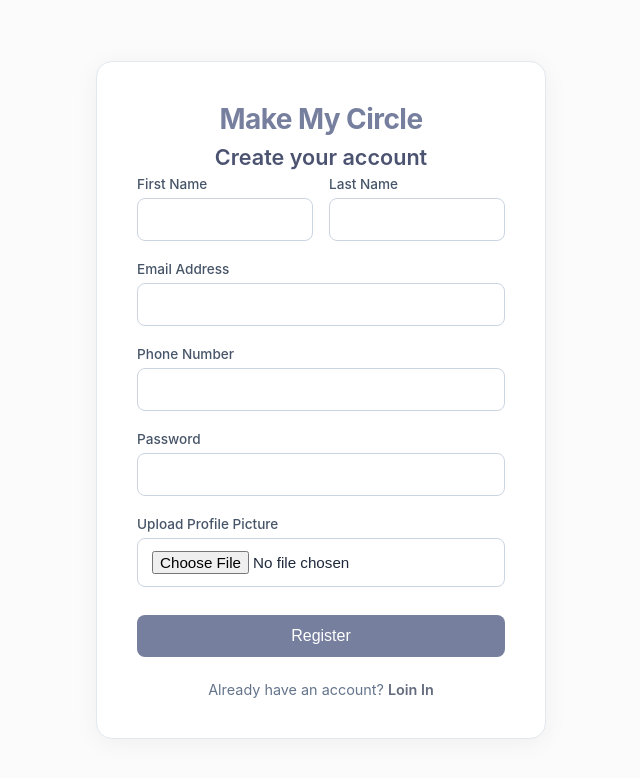
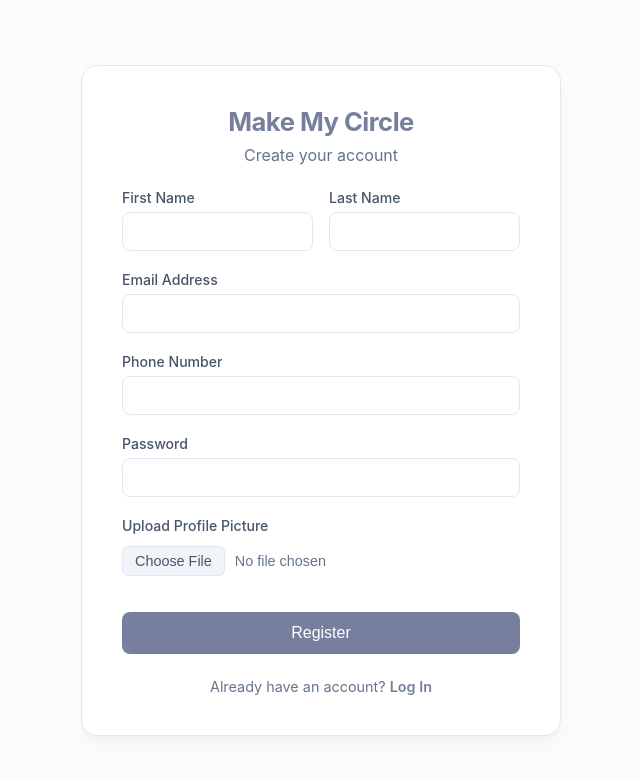
Before and after one commit to panchaltrisha046-bit/make-my-circle, a React (Vite) app in the folder client/: page /register in a window 1280 px wide. Shown: the top 778 px of the page, without its empty margins (319-959 px from the left). Built offline with nearby package versions, Linux system fonts and the light colour scheme.

Commit message:
working on a dashboard and add request panel

```diff
--- a/client/src/pages/Profile.jsx
+++ b/client/src/pages/Profile.jsx
@@ -53,7 +53,7 @@ function Profile() {
       </div>
 
       {/* User Detail */}
-      <section className="profile-details-card">
+      <div className="profile-details-card">
         <header className="profile-header-card">
         <div className="profile-identity-row">
         <div className="avatar-frame">
@@ -74,7 +74,6 @@ function Profile() {
         <p className="user-bio" style={{ marginTop: '4px', color: '#475569', fontSize: '0.95rem', lineHeight: '1.6',gap: '20px', padding: '20px 0', borderTop: '2px solid #d9e2ec'}}>
           <h4 style={{color:'#64748b'}}>BIO</h4>
           Hello! I am a passionate Full Stack Web Developer based in Surat, Gujarat. I love building modern,
-          user-focused web applications with the MERN stack (MongoDB, Express, React, Node.js) and connecting with fellow tech professionals.
         </p>
 
         {/* Profile information */}
@@ -96,7 +95,7 @@ function Profile() {
             <p style={{ margin: '4px 0', fontSize: '0.9rem', color: '#334155' }}><strong>Circle:</strong> Active Member</p>
           </div>
         </div>
-      </section>
+      </div>
 
     </div>
   );
--- a/client/src/pages/login.jsx
+++ b/client/src/pages/login.jsx
@@ -1,30 +1,34 @@
 import React, { useState } from 'react';
-import { Link } from 'react-router-dom';
+import { Link, useNavigate } from 'react-router-dom';
 import '../style/login.css';
 
 const Login = () => {
+  const navigate = useNavigate();
   const [email, setEmail] = useState('');
   const [password, setPassword] = useState('');
   const [error, setError] = useState('');
   const [success, setSuccess] = useState('');
 
-  const handleLoginSubmit = async (e) => {
+  const handleLoginSubmit = (e) => {
     e.preventDefault();
     setError('');
     setSuccess('');
 
-    try {
-      const response = await fetch('http://localhost:5000/api/users/login', {
+    fetch('http://localhost:5000/api/users/login', {
       method: 'POST',
       headers: { 'Content-Type': 'application/json' },
       body: JSON.stringify({ email, password }),
+    })
+      .then((res) => {
+        if (!res.ok) {
+          // If response status is not 200-299, extract the error message from the backend
+          return res.json().then((errData) => {
+            throw new Error(errData.message || 'Invalid email or password');
           });
-
-      const data = await response.json();
-
-      if (!response.ok) {
-        throw new Error(data.message || 'Invalid password');
         }
+        return res.json();
+      })
+      .then((data) => {
         setSuccess('Logged in successfully!...');
 
         const userData = {
@@ -40,11 +44,12 @@ const Login = () => {
         localStorage.setItem('token', data.token);
 
         setTimeout(() => {
-        window.location.assign('/dashboard');
+          navigate('/dashboard');
         }, 1000);
-    } catch (err) {
+      })
+      .catch((err) => {
         setError(err.message);
-    }
+      });
   };
 
   return (
@@ -56,8 +61,14 @@ const Login = () => {
         {error && <div className="login-alert alert-danger">{error}</div>}
 
         <form onSubmit={handleLoginSubmit}>
-          <div className="login-group"><label>Email Address</label><input type="email" required value={email} onChange={(e) => setEmail(e.target.value)} /></div>
-          <div className="login-group"><label>Password</label><input type="password" required value={password} onChange={(e) => setPassword(e.target.value)} /></div>
+          <div className="login-group">
+            <label>Email Address</label>
+            <input type="email" required value={email} onChange={(e) => setEmail(e.target.value)} />
+          </div>
+          <div className="login-group">
+            <label>Password</label>
+            <input type="password" required value={password} onChange={(e) => setPassword(e.target.value)} />
+          </div>
           <button type="submit" className="login-btn">Log In</button>
         </form>
         <p className="login-redirect">Don't have an account? <Link to="/register">Sign up</Link></p>
--- a/client/src/pages/register.jsx
+++ b/client/src/pages/register.jsx
@@ -2,20 +2,71 @@ import React, { useState } from 'react';
 import { Link } from 'react-router-dom';
 import '../style/register.css';
 
-const Register = () => {
+function Register() {
   const [formData, setFormData] = useState({ firstName: '', lastName: '', email: '', phone: '', password: '' });
   const [photo, setPhoto] = useState(null);
   const [success, setSuccess] = useState('');
   const [error, setError] = useState('');
 
-  const handleFileChange = (e) => {
+  function handleFileChange(e) {
     setPhoto(e.target.files[0]);
-  };
+  }
 
-  const handleRegisterSubmit = async (e) => {
+  function handleRegisterSubmit(e) {
     e.preventDefault();
     setError('');
     setSuccess('');
+
+    // --- Validations without .trim() ---
+    if (formData.firstName === "") {
+      alert("Please Enter Your First Name");
+      return;
+    }
+
+    if (formData.lastName === "") {
+      alert("Please Enter Your Last Name");
+      return;
+    }
+
+    if (formData.email === "") {
+      alert("Enter Your Email Address");
+      return;
+    }
+
+    if (formData.phone === "") {
+      alert("Please Enter Your Phone Number");
+      return;
+    }
+
+    if (formData.password === "") {
+      alert("Please Enter Your Password");
+      return;
+    }
+
+    if (formData.password.length < 8) {
+      alert("Password Must Be At Least 8 Characters");
+      return;
+    }
+
+    if (formData.password.length > 18) {
+      alert("Password Must Be Maximum 18 Characters");
+      return;
+    }
+
+    if (!/[A-Z]/.test(formData.password)) {
+      alert("Password Must contain at least one uppercase letter");
+      return;
+    }
+
+    if (!/[a-z]/.test(formData.password)) {
+      alert("Password must contain at least one lowercase letter");
+      return;
+    }
+
+    if (!/[0-9]/.test(formData.password)) {
+      alert("Password must contain at least one number");
+      return;
+    }
 
     try {
       const dataToSend = new FormData();
@@ -24,24 +75,26 @@ const Register = () => {
       dataToSend.append('email', formData.email);
       dataToSend.append('phone', formData.phone);
       dataToSend.append('password', formData.password);
+
       if (photo) {
         dataToSend.append('photo', photo);
       }
 
-      const response = await fetch('http://localhost:5000/api/users/register', {
+      fetch('http://localhost:5000/api/users/register', {
         method: 'POST',
         body: dataToSend,
-      });
-
-      const data = await response.json();
-
+      })
+        .then((response) => {
+          return response.json().then((data) => {
             if (!response.ok) {
               throw new Error(data.message || 'Registration failed');
             }
+            return data;
+          });
+        })
+        .then((data) => {
+          setSuccess('Registration successful!');
 
-      setSuccess('Registration successful! Redirecting...');
-
-      // CRITICAL: Save the actual photo name returned by the server database
           localStorage.setItem('userProfile', JSON.stringify({
             id: data.user?.id || data.user?._id || '',
             firstName: data.user?.firstName || formData.firstName,
@@ -55,34 +108,57 @@ const Register = () => {
           setTimeout(() => {
             window.location.assign('/dashboard');
           }, 1000);
+        })
+        .catch((err) => {
+          setError(err.message);
+        });
+
     } catch (err) {
       setError(err.message);
     }
-  };
+  }
 
   return (
-    <div className="reg-container">
-      <div className="reg-card">
-        <h2 className="reg-title" style={{color: '#767F9E', fontWeight: 'bold'}}>Make My Circle</h2>
-        <h3 className="reg-subtitle">Create your account</h3>
-        {success && <div className="reg-alert alert-success">{success}</div>}
-        {error && <div className="reg-alert alert-danger">{error}</div>}
+    <div className="register-container">
+      <div className="register-card">
+        <h2 className="register-title" style={{color: '#767F9E', fontWeight: 'bold'}}>Make My Circle</h2>
+        <h3 className="register-subtitle">Create your account</h3>
+        {success && <div className="register-alert alert-success">{success}</div>}
+        {error && <div className="register-alert alert-danger">{error}</div>}
 
         <form onSubmit={handleRegisterSubmit}>
-          <div className="reg-row"><div className="reg-group"><label>First Name</label><input type="text" required value={formData.firstName} onChange={(e) => setFormData({...formData, firstName: e.target.value})} /></div><div className="reg-group"><label>Last Name</label><input type="text" required value={formData.lastName} onChange={(e) => setFormData({...formData, lastName: e.target.value})} /></div></div>
-          <div className="reg-group"><label>Email Address</label><input type="email" required value={formData.email} onChange={(e) => setFormData({...formData, email: e.target.value})} /></div>
-          <div className="reg-group"><label>Phone Number</label><input type="tel" required value={formData.phone} onChange={(e) => setFormData({...formData, phone: e.target.value})} /></div>
-          <div className="reg-group"><label>Password</label><input type="password" required value={formData.password} onChange={(e) => setFormData({...formData, password: e.target.value})} /></div>
-          <div className="reg-group">
+          <div className="register-row">
+            <div className="register-group">
+              <label>First Name</label>
+              <input type="text" required value={formData.firstName} onChange={(e) => setFormData({...formData, firstName: e.target.value})} />
+            </div>
+            <div className="register-group">
+              <label>Last Name</label>
+              <input type="text" required value={formData.lastName} onChange={(e) => setFormData({...formData, lastName: e.target.value})} />
+            </div>
+          </div>
+          <div className="register-group">
+            <label>Email Address</label>
+            <input type="email" required value={formData.email} onChange={(e) => setFormData({...formData, email: e.target.value})} />
+          </div>
+          <div className="register-group">
+            <label>Phone Number</label>
+            <input type="tel" required value={formData.phone} onChange={(e) => setFormData({...formData, phone: e.target.value})} />
+          </div>
+          <div className="register-group">
+            <label>Password</label>
+            <input type="password" required value={formData.password} onChange={(e) => setFormData({...formData, password: e.target.value})} />
+          </div>
+          <div className="register-group">
             <label>Upload Profile Picture</label>
             <input type="file" accept="image/*" onChange={handleFileChange} required />
           </div>
-          <button type="submit" className="reg-btn">Register</button>
+          <button type="submit" className="register-btn">Register</button>
         </form>
-        <p className="reg-redirect">Already have an account? <Link to="/login">Loin In </Link></p>
+        <p className="register-redirect">Already have an account? <Link to="/login">Log In </Link></p>
       </div>
     </div>
   );
-};
+}
 
 export default Register;
--- a/client/src/style/landing.css
+++ b/client/src/style/landing.css
@@ -21,7 +21,7 @@ body {
   overflow: hidden;
 }
 
-/* Hero Section */
+/* Main Section */
 .hero-section-landing {
   flex: 1;
   display: flex;
--- a/client/src/style/register.css
+++ b/client/src/style/register.css
@@ -1,152 +1,164 @@
-.dashboard-container {
-  display: grid;
-  grid-template-columns: 260px 1fr 300px;
+.register-container {
+  display: flex;
+  justify-content: center;
+  align-items: center;
   min-height: 100vh;
   background-color: #FBFBFB;
-  color: #1e293b;
-  font-family: 'Inter', system-ui;
+  font-family: 'Inter', system-ui, -apple-system, sans-serif;
+  padding: 20px;
+  box-sizing: border-box;
 }
 
-/* Sidebar Styling Styles  */
-.sidebar-panel {
-  background-color: #ffffff;
-  border-right: 1px solid #e2e8f0;
-  padding: 30px 20px;
+.register-card {
+  background: #ffffff;
+  border: 1px solid #e2e8f0;
+  border-radius: 16px;
+  padding: 40px;
+  width: 100%;
+  max-width: 480px;
+  box-shadow: 0 4px 6px -1px rgba(0, 0, 0, 0.02), 0 10px 15px -3px rgba(0, 0, 0, 0.03);
+  box-sizing: border-box;
+}
+
+.register-title {
+  color: #767F9E;
+  font-size: 1.6rem;
+  font-weight: 700;
+  margin: 0 0 8px 0;
+  text-align: center;
+  letter-spacing: -0.02em;
+}
+
+.register-subtitle {
+  color: #64748b;
+  font-size: 1rem;
+  font-weight: 400;
+  margin: 0 0 24px 0;
+  text-align: center;
+}
+
+.register-row {
+  display: flex;
+  gap: 16px;
+  width: 100%;
+}
+
+.register-row .register-group {
+  flex: 1;
+}
+
+.register-group {
+  margin-bottom: 20px;
   display: flex;
   flex-direction: column;
 }
 
-.sidebar-brand h2 {
-  color: #767F9E;
-  font-size: 1.4rem;
-  font-weight: 700;
-  margin: 0 0 40px 0;
-  letter-spacing: -0.02em;
+.register-group label {
+  display: block;
+  font-size: 0.88rem;
+  font-weight: 500;
+  color: #475569;
+  margin-bottom: 6px;
 }
 
-.sidebar-nav ul {
-  list-style: none;
-  padding: 0;
-  margin: 0;
-  display: flex;
-  flex-direction: column;
-  gap: 8px;
+.register-group input[type="text"],
+.register-group input[type="email"],
+.register-group input[type="tel"],
+.register-group input[type="password"] {
+  width: 100%;
+  padding: 10px 14px;
+  border-radius: 8px;
+  border: 1px solid #e2e8f0;
+  background-color: #ffffff;
+  font-size: 0.95rem;
+  color: #1e293b;
+  outline: none;
+  box-sizing: border-box;
+  transition: border-color 0.2s, box-shadow 0.2s;
 }
 
-.sidebar-nav li {
-  padding: 12px 16px;
-  border-radius: 10px;
-  font-weight: 500;
+.register-group input:focus {
+  border-color: #767F9E;
+  box-shadow: 0 0 0 3px rgba(118, 127, 158, 0.15);
+}
+
+.register-group input[type="file"] {
+  padding: 6px 0;
+  font-size: 0.9rem;
   color: #64748b;
   cursor: pointer;
-  display: flex;
-  align-items: center;
-  gap: 12px;
-  transition: all 0.2s ease;
 }
 
-.sidebar-nav li span {
-  font-size: 1.1rem;
+.register-group input[type="file"]::file-selector-button {
+  background-color: #f1f5f9;
+  color: #475569;
+  border: 1px solid #e2e8f0;
+  padding: 6px 12px;
+  border-radius: 6px;
+  font-weight: 500;
+  cursor: pointer;
+  margin-right: 10px;
+  transition: background-color 0.2s;
 }
 
-.search-bar-wrapper {
-  position: relative;
-  width: 300px;
+.register-group input[type="file"]::file-selector-button:hover {
+  background-color: #e2e8f0;
+  color: #1e293b;
 }
 
-.search-icon {
-  position: absolute;
-  left: 14px;
-  top: 50%;
-  transform: translateY(-50%);
-  color: #94a3b8;
-}
-
-.search-bar-wrapper input {
+.register-btn {
   width: 100%;
-  padding: 10px 14px 10px 40px;
-  border-radius: 12px;
-  border: 1px solid #e2e8f0;
-  background-color: #ffffff;
-  outline: none;
-  font-size: 0.9rem;
-}
-
-.navbar-greeting h3 {
-  font-size: 1.1rem;
-  font-weight: 500;
-  color: #475569;
-}
-
-.highlight-name {
-  color: #767F9E;
-  font-weight: 600;
-}
-
-/* Create Post Block layout card */
-.create-post-card {
-  background: #ffffff;
-  border: 1px solid #e2e8f0;
-  border-radius: 16px;
-  padding: 20px;
-  margin-bottom: 30px;
-  box-shadow: 0 4px 6px -1px rgba(0,0,0,0.02);
-}
-
-.create-post-card textarea {
-  width: 100%;
-  height: 90px;
-  border: none;
-  resize: none;
-  outline: none;
-  font-size: 1rem;
-  color: #1e293b;
-  font-family: inherit;
-}
-
-.post-actions-row {
-  display: flex;
-  justify-content: space-between;
-  align-items: center;
-  border-top: 1px solid #f1f5f9;
-  padding-top: 14px;
-  margin-top: 10px;
-}
-
-.character-countdown {
-  font-size: 0.8rem;
-  color: #94a3b8;
-}
-/*submit button*/
-
-.primary-post-btn {
   background-color: #767F9E;
   color: #ffffff;
   border: none;
-  padding: 9px 20px;
+  padding: 12px 20px;
   border-radius: 8px;
+  font-size: 1rem;
   font-weight: 500;
   cursor: pointer;
+  margin-top: 10px;
   transition: background-color 0.2s;
 }
 
-.primary-post-btn:hover {
+.register-btn:hover {
   background-color: #636B7D;
 }
 
-.interaction-btn {
-  background: transparent;
-  border: none;
-  color: #64748b;
-  font-size: 0.88rem;
+.register-alert {
+  padding: 12px 16px;
+  border-radius: 8px;
+  font-size: 0.9rem;
+  margin-bottom: 20px;
   font-weight: 500;
-  cursor: pointer;
-  padding: 4px 8px;
-  border-radius: 6px;
-  transition: all 0.2s;
 }
 
-.interaction-btn:hover {
-  background-color: #f1f5f9;
-  color: #1e293b;
+.alert-success {
+  background-color: #d1fae5;
+  color: #065f46;
+  border: 1px solid #a7f3d0;
 }
+
+.alert-danger {
+  background-color: #fee2e2;
+  color: #991b1b;
+  border: 1px solid #fca5a5;
+}
+
+.register-redirect {
+  font-size: 0.9rem;
+  color: #64748b;
+  text-align: center;
+  margin: 24px 0 0 0;
+}
+
+.register-redirect a {
+  color: #767F9E;
+  text-decoration: none;
+  font-weight: 600;
+  transition: color 0.2s;
+}
+
+.register-redirect a:hover {
+  color: #636B7D;
+  text-decoration: underline;
+}
```
Also changed, not shown: client/src/pages/Dashboard.jsx (+141 -66 lines), client/src/style/Dashboard.css (+11 -56 lines), 7 other files (tests, documents, lock files or other folders). Lines whose indentation alone changed are shown as unchanged.
